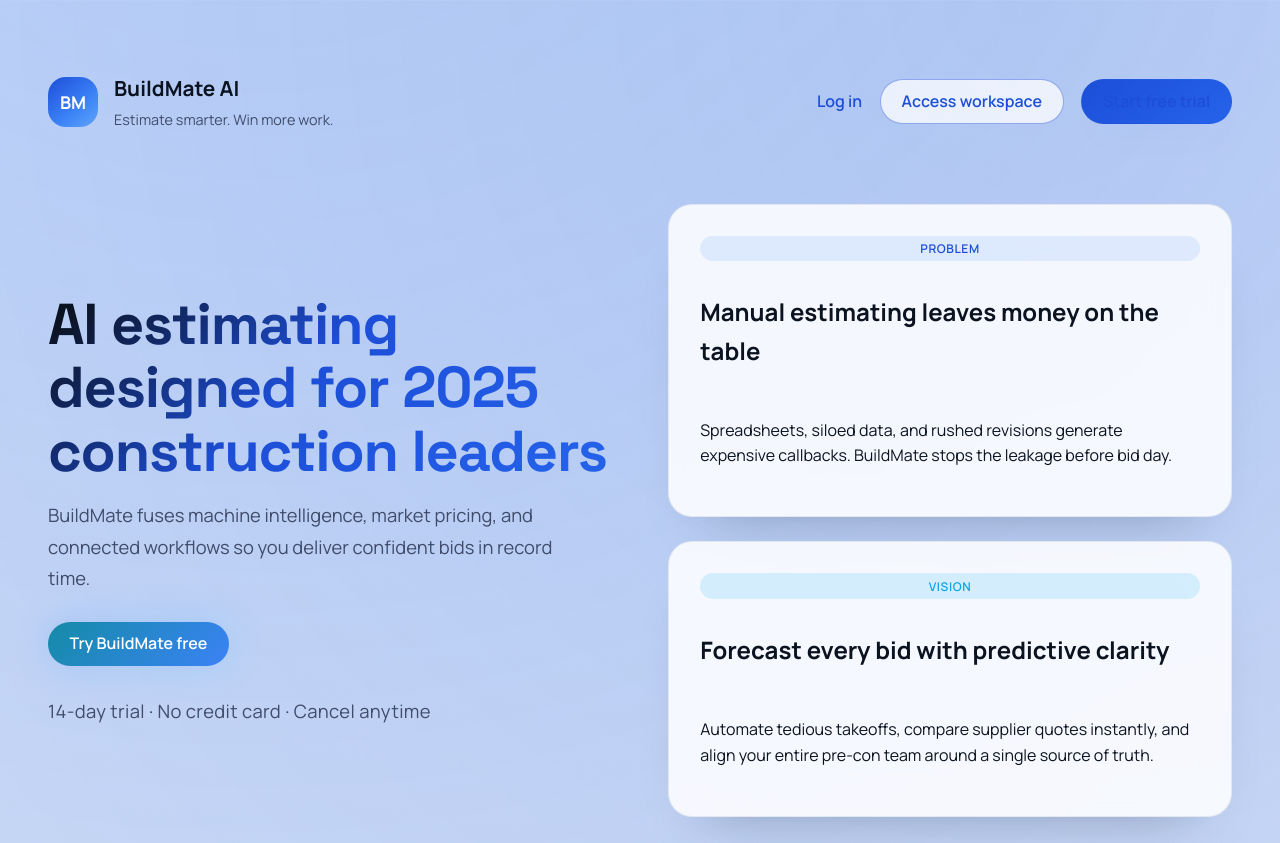
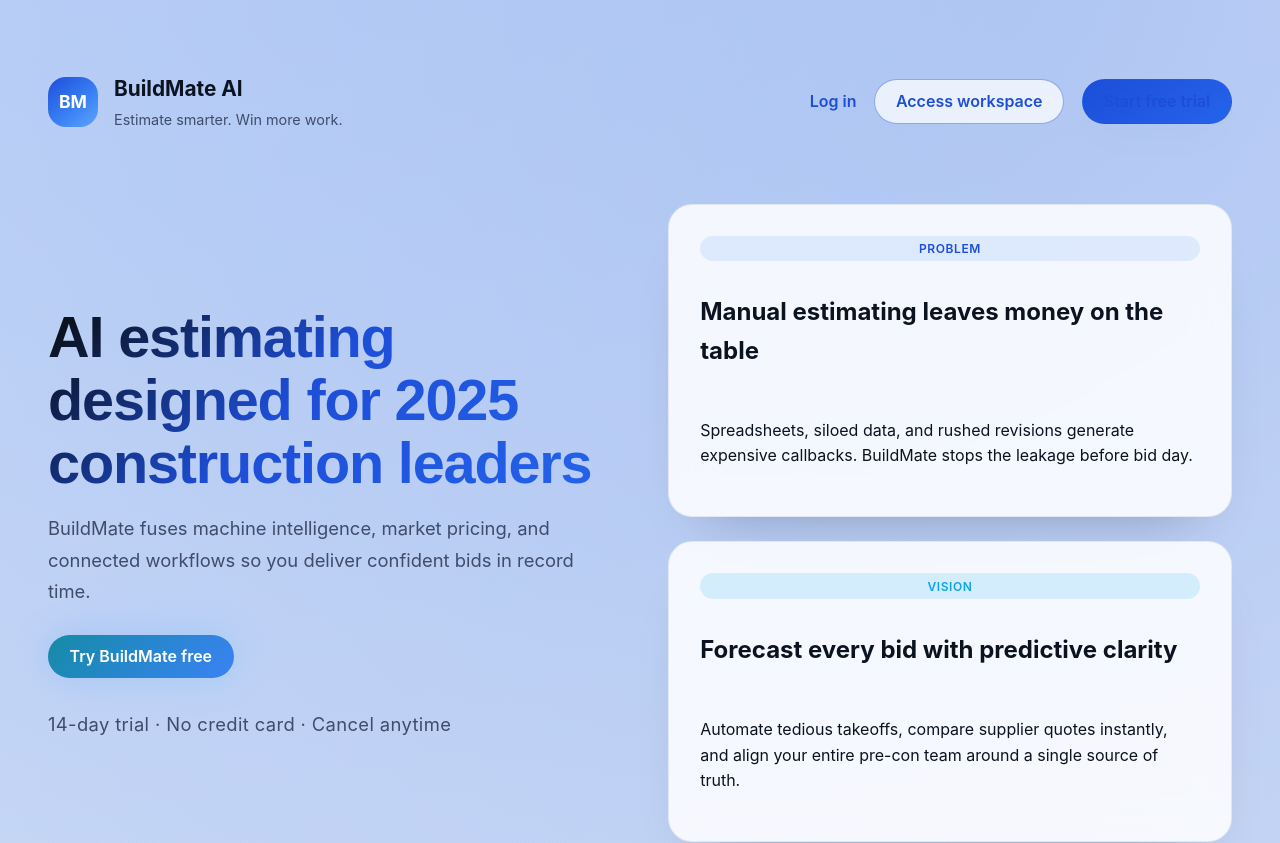
Before and after one commit to embaya01/BuildMate-AI, a Next.js app: page / in a window 1280 px wide. Shown: the top 843 px of the page. Built offline with nearby package versions, Linux system fonts and the light colour scheme; no server answers.

Commit message:
fix: resolve 502 errors and simplify font imports
Remove unnecessary imports and simplify layout to avoid build issues.

Co-authored-by: Elisee Mbaya <74361993+embaya01@users.noreply.github.com>

```diff
--- a/app/globals.css
+++ b/app/globals.css
@@ -47,8 +47,8 @@
 
 body {
   margin: 0;
-  font-family: var(--font-manrope), 'Manrope', 'Inter', 'Segoe UI', system-ui, -apple-system,
-    BlinkMacSystemFont, 'Helvetica Neue', Arial, sans-serif;
+  font-family: 'Manrope', 'Inter', 'Segoe UI', system-ui, -apple-system, BlinkMacSystemFont,
+    'Helvetica Neue', Arial, sans-serif;
   background: var(--bg-base);
   color: var(--text-primary);
   line-height: 1.6;
--- a/app/layout.tsx
+++ b/app/layout.tsx
@@ -1,20 +1,7 @@
 import type { Metadata, Viewport } from 'next';
-import { Manrope, Space_Grotesk } from 'next/font/google';
 import { Providers } from './providers';
 import './globals.css';
 import './app.css';
-
-const manrope = Manrope({
-  subsets: ['latin'],
-  variable: '--font-manrope',
-  display: 'swap',
-});
-
-const spaceGrotesk = Space_Grotesk({
-  subsets: ['latin'],
-  variable: '--font-space-grotesk',
-  display: 'swap',
-});
 
 export const metadata: Metadata = {
   title: 'BuildMate AI - Construction Cost Estimator',
@@ -30,7 +17,7 @@ export const viewport: Viewport = {
 
 export default function RootLayout({ children }: { children: React.ReactNode }) {
   return (
-    <html lang="en" className={`${manrope.variable} ${spaceGrotesk.variable}`}>
+    <html lang="en">
       <body>
         <Providers>{children}</Providers>
       </body>
--- a/app/providers.tsx
+++ b/app/providers.tsx
@@ -5,6 +5,7 @@ import { AuthProvider } from '@/context/AuthContext';
 import { ThemeProvider } from '@/context/ThemeContext';
 
 export function Providers({ children }: { children: ReactNode }) {
+  console.log('[v0] Providers rendering');
   return (
     <ThemeProvider>
       <AuthProvider>{children}</AuthProvider>
--- a/package.json
+++ b/package.json
@@ -5,8 +5,7 @@
   "dependencies": {
     "firebase": "^12.4.0",
     "next": "^16.1.6",
-    "react": "^19.1.1",
-    "react-dom": "^19.1.1"
+    "react": "^19.2.4"
   },
   "devDependencies": {
     "@types/react": "^19.1.13",
```
Also changed, not shown: 1 other file (tests, documents, lock files or other folders).
